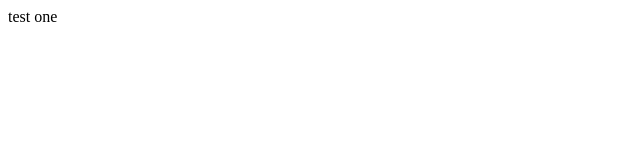
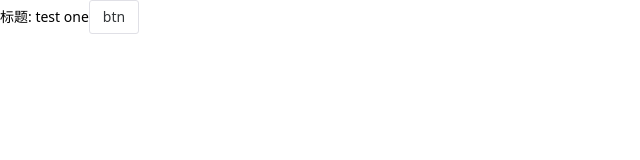
Before and after one commit to g0ngjie/colibri, a Vue app in the folder packages/shell-addon/: page / in a window 1280 px wide. Shown: the top 160 px of the page, without its empty margins (0-640 px from the left). Built offline with nearby package versions, Linux system fonts and the light colour scheme.

Commit message:
fix: modify addon

```diff
--- a/packages/shell-addon/index.html
+++ b/packages/shell-addon/index.html
@@ -4,7 +4,7 @@
     <meta charset="UTF-8" />
     <link rel="icon" href="/favicon.ico" />
     <meta name="viewport" content="width=device-width, initial-scale=1.0" />
-    <title>Vite App</title>
+    <title>Colibri</title>
   </head>
   <body>
     <div id="app"></div>
--- a/packages/shell-addon/package.json
+++ b/packages/shell-addon/package.json
@@ -9,11 +9,13 @@
     "preview": "vite preview"
   },
   "dependencies": {
+    "pinia": "^2.0.14",
     "vue": "^3.2.25"
   },
   "devDependencies": {
     "@vitejs/plugin-vue": "^2.3.3",
     "@vitejs/plugin-vue-jsx": "^1.3.10",
+    "naive-ui": "^2.29.0",
     "typescript": "^4.5.4",
     "vite": "^2.9.9",
     "vue-tsc": "^0.34.7"
--- a/packages/shell-addon/src/components/test.tsx
+++ b/packages/shell-addon/src/components/test.tsx
@@ -1,6 +1,11 @@
 import { defineComponent } from "vue";
+import { useData } from "../store/data";
+import { NButton } from "naive-ui";
 
 export default defineComponent(() => {
 
-    return () => <div>test one</div>
+    const store = useData()
+    return () => <div>{store.title}test one
+        <NButton>btn</NButton>
+    </div>
 })
--- a/packages/shell-addon/src/main.ts
+++ b/packages/shell-addon/src/main.ts
@@ -1,4 +1,5 @@
 import { createApp } from 'vue'
+import { createPinia } from "pinia";
 import App from './App'
 
-createApp(App).mount('#app')
+createApp(App).use(createPinia()).mount('#app')
--- /dev/null
+++ b/packages/shell-addon/src/store/data.ts
@@ -0,0 +1,11 @@
+
+import { ref } from "vue";
+import { defineStore } from "pinia";
+
+export const useData = defineStore('data', () => {
+    const title = ref<string>("标题: ")
+
+    return {
+        title,
+    }
+})
```
Also changed, not shown: 1 other file (tests, documents, lock files or other folders).
